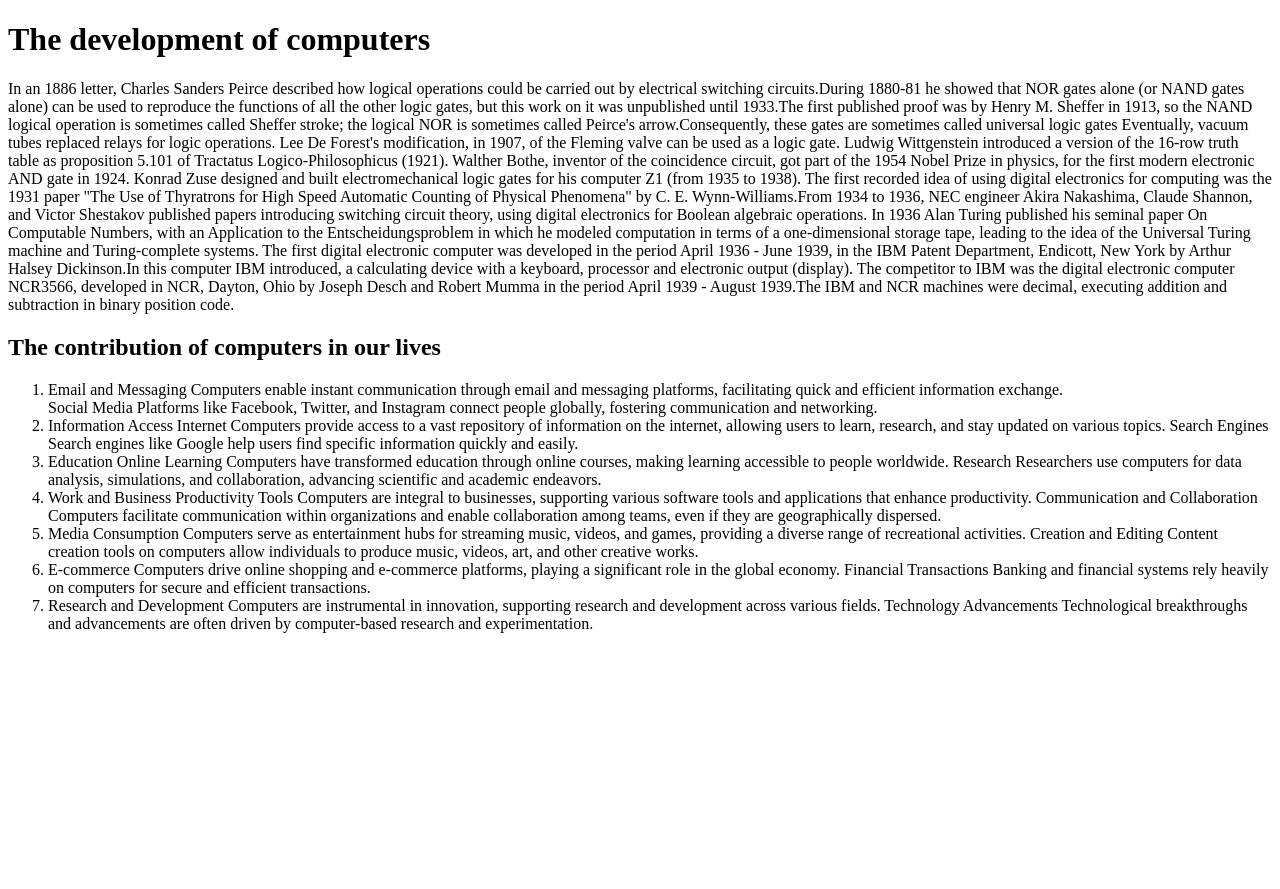
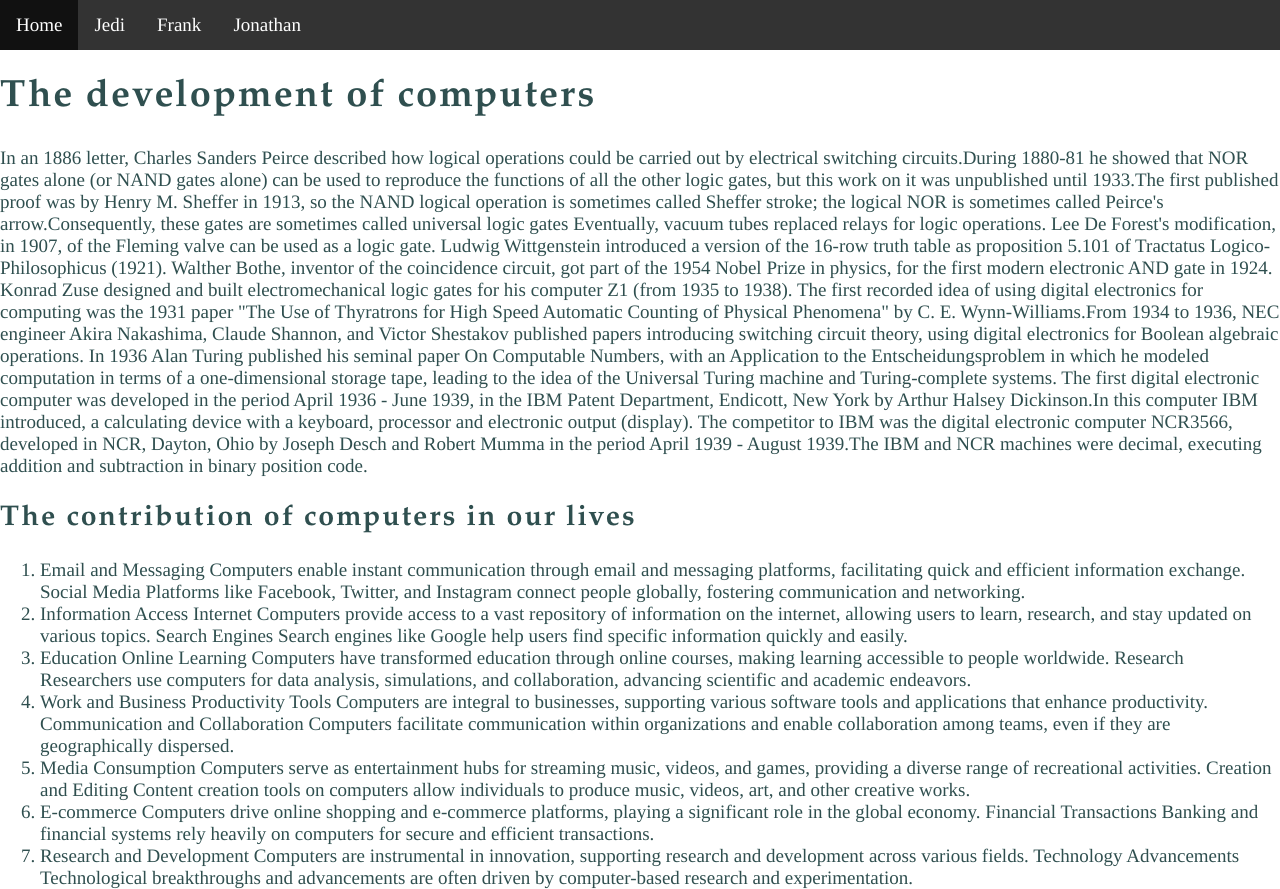
Before and after one commit to jaedai1757/jaedai1757.github.io, a plain HTML site: page Frank.html in a window 1280 px wide. Before the commit the page ends 800 px from the top, so only its background shows below. Drawn offline with Linux system fonts and the light colour scheme.

Commit message:
add style

```diff
--- a/Frank.html
+++ b/Frank.html
@@ -1,9 +1,18 @@
 <!DOCTYPE html>
 <html>
   <head >
+    <meta charset="utf-8">
+    <meta name="viewport" content="width=device-width, initial-scale=1">
+    <link href="style.css" rel = "stylesheet">
     <title>How computer changes our life</title>
 </head>
 <body>
+    <ul id = "navbar">
+        <li class = "item"><a href="index.html">Home</a></li>
+        <li class = "item"><a href="jedi.html">Jedi</a></li>
+        <li class = "item"><a href="frank.html">Frank</a></li>
+        <li class = "item"><a href="jonathan.html">Jonathan</a></li>
+    </ul>
     <h1>The development of computers</h1>
     <p>In an 1886 letter, Charles Sanders Peirce described how logical operations could be carried out by electrical switching circuits.During 1880-81 he showed that NOR gates alone (or NAND gates alone) can be used to reproduce the functions of all the other logic gates, but this work on it was unpublished until 1933.The first published proof was by Henry M. Sheffer in 1913, so the NAND logical operation is sometimes called Sheffer stroke; the logical NOR is sometimes called Peirce's arrow.Consequently, these gates are sometimes called universal logic gates
         Eventually, vacuum tubes replaced relays for logic operations. Lee De Forest's modification, in 1907, of the Fleming valve can be used as a logic gate. Ludwig Wittgenstein introduced a version of the 16-row truth table as proposition 5.101 of Tractatus Logico-Philosophicus (1921). Walther Bothe, inventor of the coincidence circuit, got part of the 1954 Nobel Prize in physics, for the first modern electronic AND gate in 1924. Konrad Zuse designed and built electromechanical logic gates for his computer Z1 (from 1935 to 1938).
```
